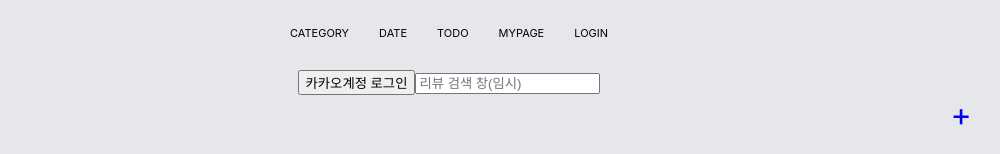
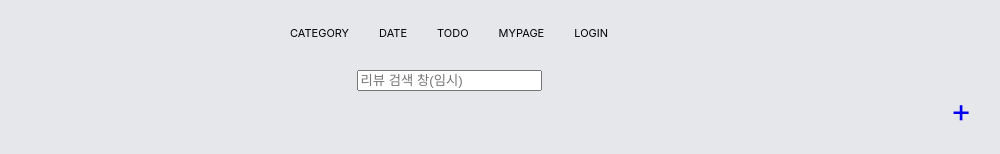
Before and after one commit to Culture-Stamp/culture-stamp-new-front, a React (Create React App) app: page / in a window 1280 px wide. Shown: the part 164-318 px from the top of the page, without its empty margins (191-1191 px from the left). Built offline with nearby package versions, Linux system fonts and the light colour scheme; no server answers.

Commit message:
카카오 로그인 axios 추가

```diff
--- a/src/components/Header/Header.js
+++ b/src/components/Header/Header.js
@@ -8,7 +8,6 @@ import axios from 'axios';
 const CLIENT_ID = "22cd6908590c582bad57a29459c75a6e";
 const REDIRECT_URI = "http://localhost:3000/oauth2/users/kakao";
 // const KAKAO_AUTH_URL = `https://kauth.kakao.com/oauth/authorize?client_id=${CLIENT_ID}&redirect_uri=${REDIRECT_URI}&response_type=code`;
-const KAKAO_AUTH_URL = `https://kauth.kakao.com/oauth/authorize?response_type=code&client_id=22cd6908590c582bad57a29459c75a6e&scope=profile_image%20account_email&state=LNDz-Z4GeTKTNaNMugPRpToxFTgjlCY76fzPmvh5hzk%3D&redirect_uri=http://localhost:3000/oauth/callback/kakao`;
 
 
 const Header = ({ title }) => {
@@ -69,18 +68,19 @@ const Header = ({ title }) => {
           // axios.get('http://localhost:3000/login/oauth2/code/kakao', { withCredentials: true }).then((res) => {
           //   console.log('res : ', res);
           // })
-
-          axios.post("http://localhost:8080/category"
-
-          )
+          console.log(`CLIENT_ID : ${CLIENT_ID}`);
+          console.log(`REDIRECT_URI : ${REDIRECT_URI}`);
+          axios.get(`https://kauth.kakao.com/oauth/authorize?client_id=${CLIENT_ID}&redirect_uri=${REDIRECT_URI}&response_type=code`, { withCredentials: true }).then((res) => {
+            console.log('res : ', res);
+          })
 
         }}>LOGIN</MenuList>
 
       </Menu>
       {/* 클릭하면 kakao auth url로 이동하도록 해주세요!!  */}
-      <button href={KAKAO_AUTH_URL}>
+      {/* <button href={KAKAO_AUTH_URL}>
         <span>카카오계정 로그인</span>
-      </button>
+      </button> */}
 
       <input type="text" placeholder='리뷰 검색 창(임시)' />
 
```
